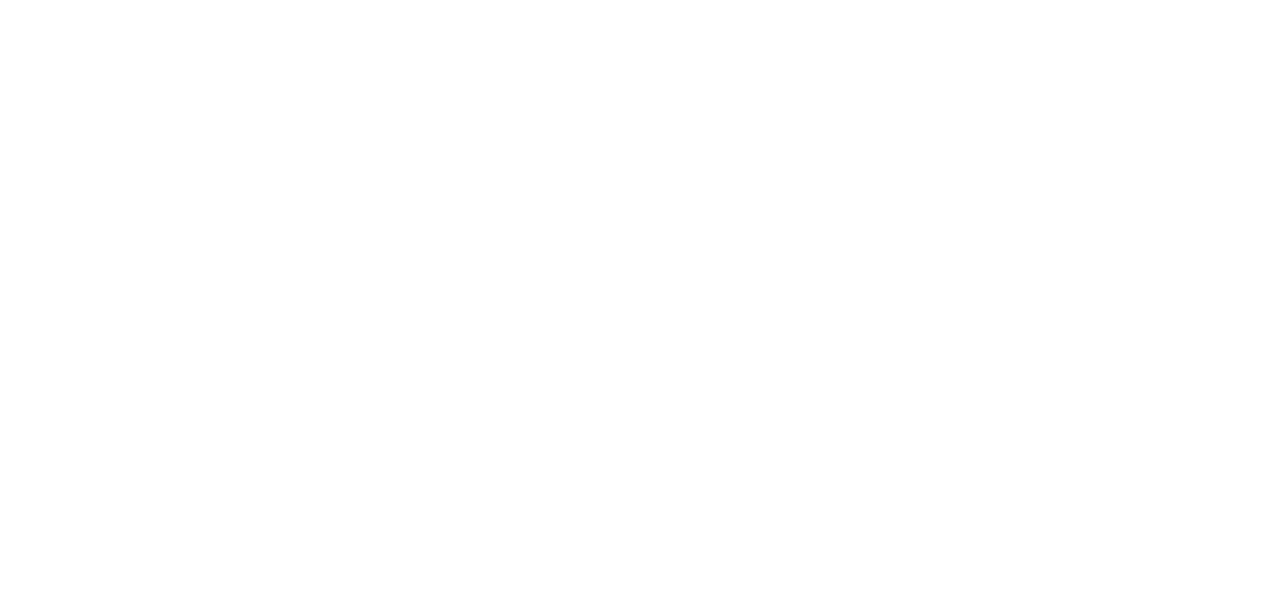
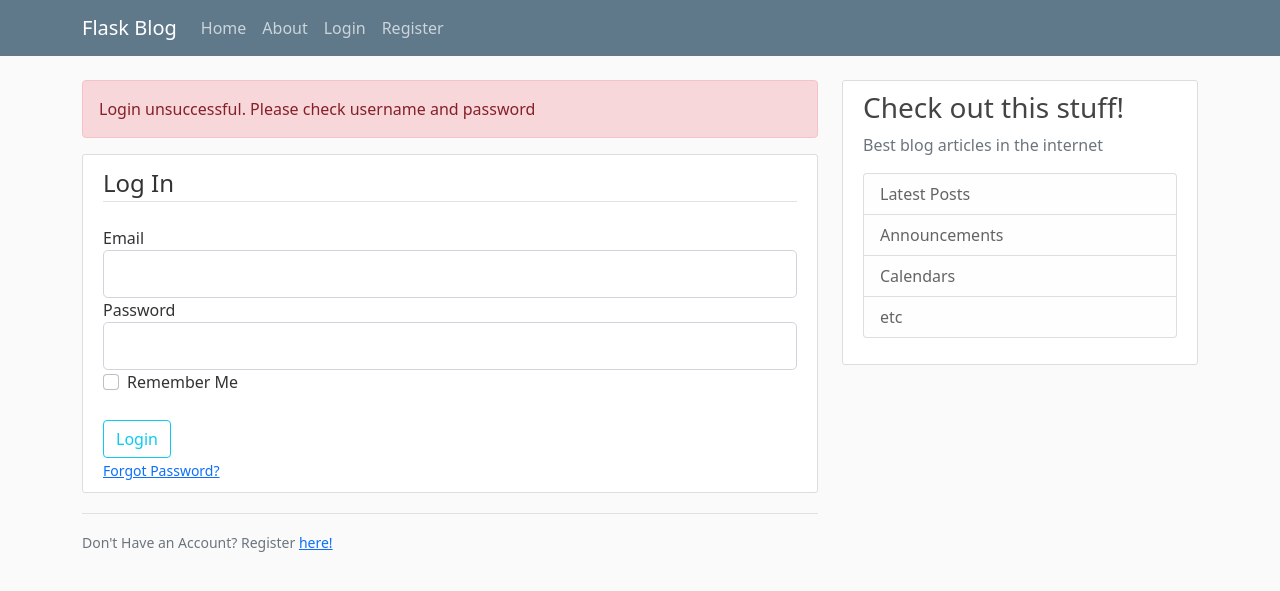
Before and after one commit to FluffyGreyWolf/Flask-blog, a Flask app: page /login in a window 1280 px wide. Before the commit the part shown is empty. Shown: the top 591 px of the page. Run offline with Flask 2, Linux system fonts and the light colour scheme; parts of the project's set-up code (start-up, migrations or seed data) failed here and were passed over.

Commit message:
Added login page and some fixes

```diff
--- a/flaskblog.py
+++ b/flaskblog.py
@@ -41,9 +41,14 @@ def register():
     return render_template('register.html', title="Register", form=form)
 
 
-@app.route('/login')
+@app.route('/login', methods=['GET', 'POST'])
 def login():
     form = LoginForm()
+    if form.validate_on_submit():
+        flash('You have been logged in!', 'success')
+        return redirect(url_for('home'))
+    else:
+        flash('Login unsuccessful. Please check username and password', 'danger')
     return render_template('login.html', title="Login", form=form)
 
 
--- a/templates/layout.html
+++ b/templates/layout.html
@@ -25,12 +25,12 @@
             </button>
             <div class="collapse navbar-collapse" id="navbarToggle">
               <div class="navbar-nav mr-auto">
-                <a class="nav-item nav-link" href="/">Home</a>
-                <a class="nav-item nav-link" href="/about">About</a>
+                <a class="nav-item nav-link" href="{{ url_for('home') }}">Home</a>
+                <a class="nav-item nav-link" href="{{ url_for('about') }}">About</a>
               </div>
               <div class="navbar-nav ml-auto">
-                <a class="nav-item nav-link" href="/login">Login</a>
-                <a class="nav-item nav-link" href="/register">Register</a>
+                <a class="nav-item nav-link" href="{{ url_for('login') }}">Login</a>
+                <a class="nav-item nav-link" href="{{ url_for('register') }}">Register</a>
               </div>
             </div>
           </div>
--- a/templates/login.html
+++ b/templates/login.html
@@ -0,0 +1,52 @@
+{% extends "layout.html" %}
+{% block content %}
+    <div class="content-section">
+        <form method="POST" action="">
+            {{ form.hidden_tag() }}
+            <fieldset class="form-group">
+                <legend class="border-bottom mb-4">Log In</legend>
+                <div class="form-group">
+                    {{ form.email.label(class="form-control-label") }}
+                        {% if form.email.errors %}
+                        {{ form.email(class="form-control form-control-lg is-invalid") }}
+                        <div class="invalid-feedback">
+                            {% for error in form.email.errors %}
+                                <span>{{ error }}</span>
+                            {% endfor %}
+                        </div>
+                    {% else %}
+                        {{ form.email(class="form-control form-control-lg") }}
+                    {% endif %}
+                </div>
+                <div class="form-group">
+                    {{ form.password.label(class="form-control-label") }}
+                    {% if form.password.errors %}
+                    {{ form.password(class="form-control form-control-lg is-invalid") }}
+                    <div class="invalid-feedback">
+                        {% for error in form.password.errors %}
+                            <span>{{ error }}</span>
+                        {% endfor %}
+                    </div>
+                {% else %}
+                    {{ form.password(class="form-control form-control-lg") }}
+                {% endif %}
+                </div>
+                <div class="form-check">
+                    {{ form.remember(class="form-check-input") }}
+                    {{ form.remember.label(class="form-check-label") }}
+                </div>
+            </fieldset><br>
+            <div class="form-group">
+                {{ form.submit(class="btn btn-outline-info") }}
+            </div>
+            <small class="text-muted ml-2">
+                <a href="#">Forgot Password?</a>
+            </small>
+        </form>
+    </div>
+    <div class="border-top pt-3">
+        <small class="text-muted">
+            Don't Have an Account? Register <a class="ml-2" href="{{ url_for('register') }}">here!</a>
+        </small>
+    </div>
+{% endblock content %}
```
Also changed, not shown: templates/register.html (+38 -2 lines).
